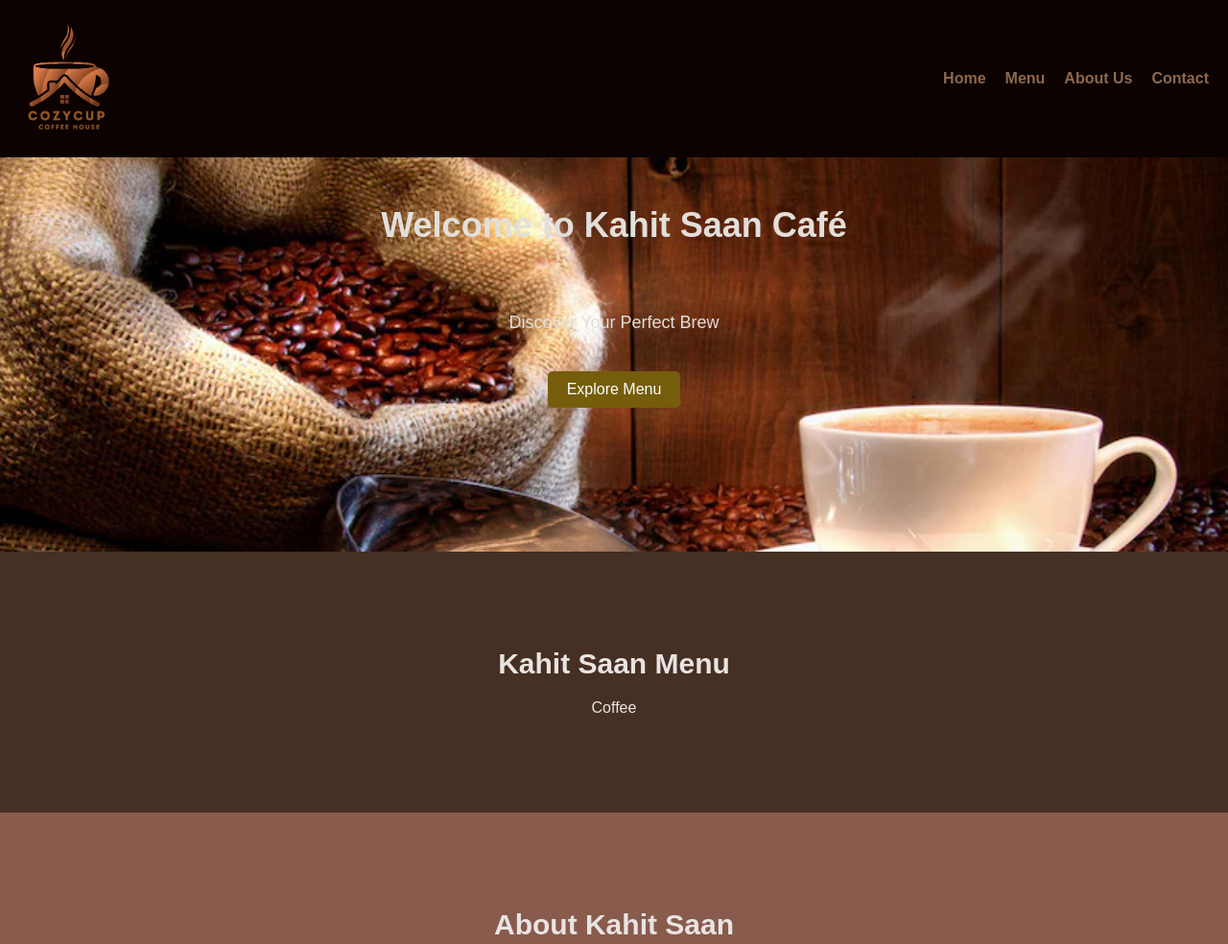
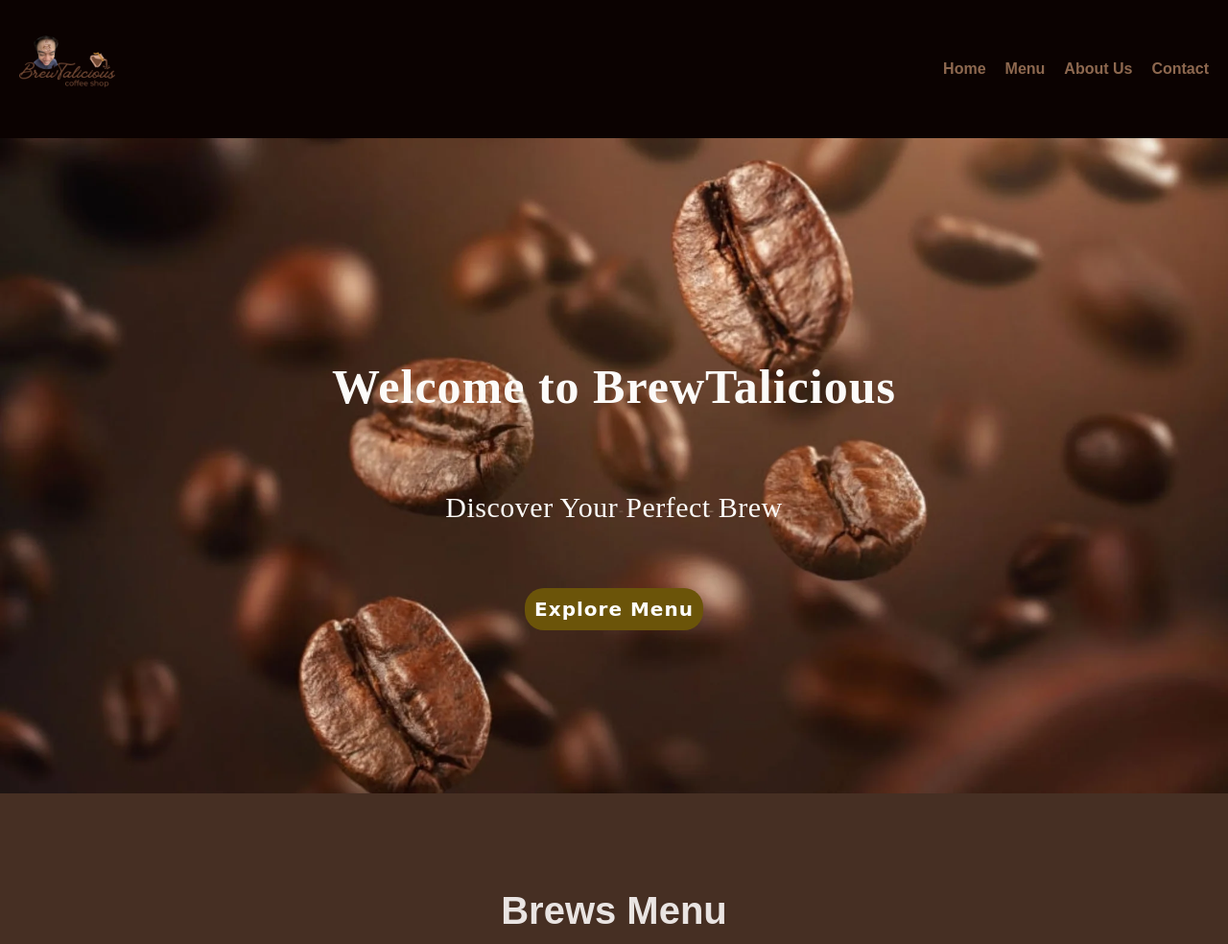
Before and after one commit to Shirajuana/cozycup-cafe, a plain HTML site: page index.html in a window 1280 px wide. Shown: the top 984 px of the page at 96% size. Drawn offline with Linux system fonts and the light colour scheme.

Commit message:
Baka may maisip kayo na design

```diff
--- a/css/styles.css
+++ b/css/styles.css
@@ -44,32 +44,39 @@
 }
 
 .hero {
+    font-family: 'EB Garamond', Elegant serif;
+    font-size: 3rem;
+    letter-spacing: 1px;
     text-align: center;
     padding: 150px 0;
-    background-image: url('Wall.png');
+    background-image: url('coffee.webp');
     background-size: cover;
-    color: rgb(226, 223, 218);
+    color: rgb(252, 251, 249);
 }
 
 .hero h1 {
-    font-size: 36px;
+    font-size: 50px;
     margin-bottom: 20px;
-    margin-top: -50px;
-    transform: translateY(-50px);
+    margin-top: 80px;
 }
 
 .hero p {
-    font-size: 18px;
-    margin-bottom: 40px;
+    font-family: 'Cormorant', serif;
+    font-weight: 500;
+    letter-spacing: 0.5px;
+    font-size: 30px;
+    margin-bottom: 50px;
 }
 
 .cta-button {
     display: inline-block;
-    padding: 10px 20px;
-    background-color: #755d0b;
+    font-size: 20px;
+    font-family: 'UnifrakturMaguntia', cursive;
+    padding: 10px 10px;
+    background-color: #6b5409;
     color: white;
     text-decoration: none;
-    border-radius: 5px;
+    border-radius: 20px;
 }
 
 .cta-button:hover {
@@ -82,8 +89,21 @@
 }
 
 .menu h2 {
-    font-size: 30px;
+    font-size: 40px;
     margin-bottom: 20px;
+}
+
+.image-container {
+  display: flex;           /* Side-by-side layout */
+  justify-content: center; /* Center images horizontally (optional) */
+  align-items: center;     /* Align vertically (optional) */
+  width: 100%;            /* Full container width */
+}
+
+.image-container img {
+  width: 20%;             /* Each image takes half the space */
+  height: auto;           /* Maintain aspect ratio */
+  display: block;         /* Remove default inline spacing */
 }
 
 .about {
--- a/index.html
+++ b/index.html
@@ -4,13 +4,13 @@
     <meta charset="UTF-8">
     <meta name="viewport" content="width=device-width, initial-scale=1.0">
     <link rel="stylesheet" href="css/styles.css">
-    <title>Kahit Saan Café</title>
+    <title>BrewTalicious</title>
 </head>
 <body>
     <header>
         <nav>
             <div class="logo">
-                <img src="img/logo.png" alt="Kahit Saan Café Logo">
+                <img src="img/Erlybrid.png" alt="Kahit Saan Café Logo">
             </div>
             <ul>
                 <li><a href="#home">Home</a></li>
@@ -22,19 +22,23 @@
     </header>
 
     <section id="home" class="hero">
-        <h1>Welcome to Kahit Saan Café</h1>
+        <h1>Welcome to BrewTalicious<h1>
         <p>Discover Your Perfect Brew</p>
         <a href="#menu" class="cta-button">Explore Menu</a>
     </section>
 
     <section id="menu" class="menu">
-        <h2>Kahit Saan Menu</h2>
+        <h2>Brews Menu</h2>
         <p>Coffee</p>
+        <div class="image-frame">
+            <img src="cof.png" alt="First Image">
+            <img src="croissant.png" alt="Second Image">
+        </div>
     </section>
 
     <section id="about" class="about">
-        <h2>About Kahit Saan</h2>
-        <p>Discover the story behind Kahit Saan Café...</p>
+        <h2>About Brews</h2>
+        <p>Discover the story behind Brews...</p>
     </section>
 
     <section id="contact" class="contact">
@@ -43,7 +47,7 @@
     </section>
 
     <footer>
-        <p>&copy; 2025 Kahit Saan Café. All rights reserved.</p>
+        <p>&copy; 2025 Brews Café. All rights reserved.</p>
     </footer>
 </body>
 </html>
```
Also changed, not shown: cof.png (added), coffee-removebg-preview.png (added), croissant-removebg-preview.png (added), croissant.png (added), css/Wall.png (deleted), css/coffee.webp (added), img/Erlybrid.png (added), img/cof.png (added), img/croissant.png (added).
